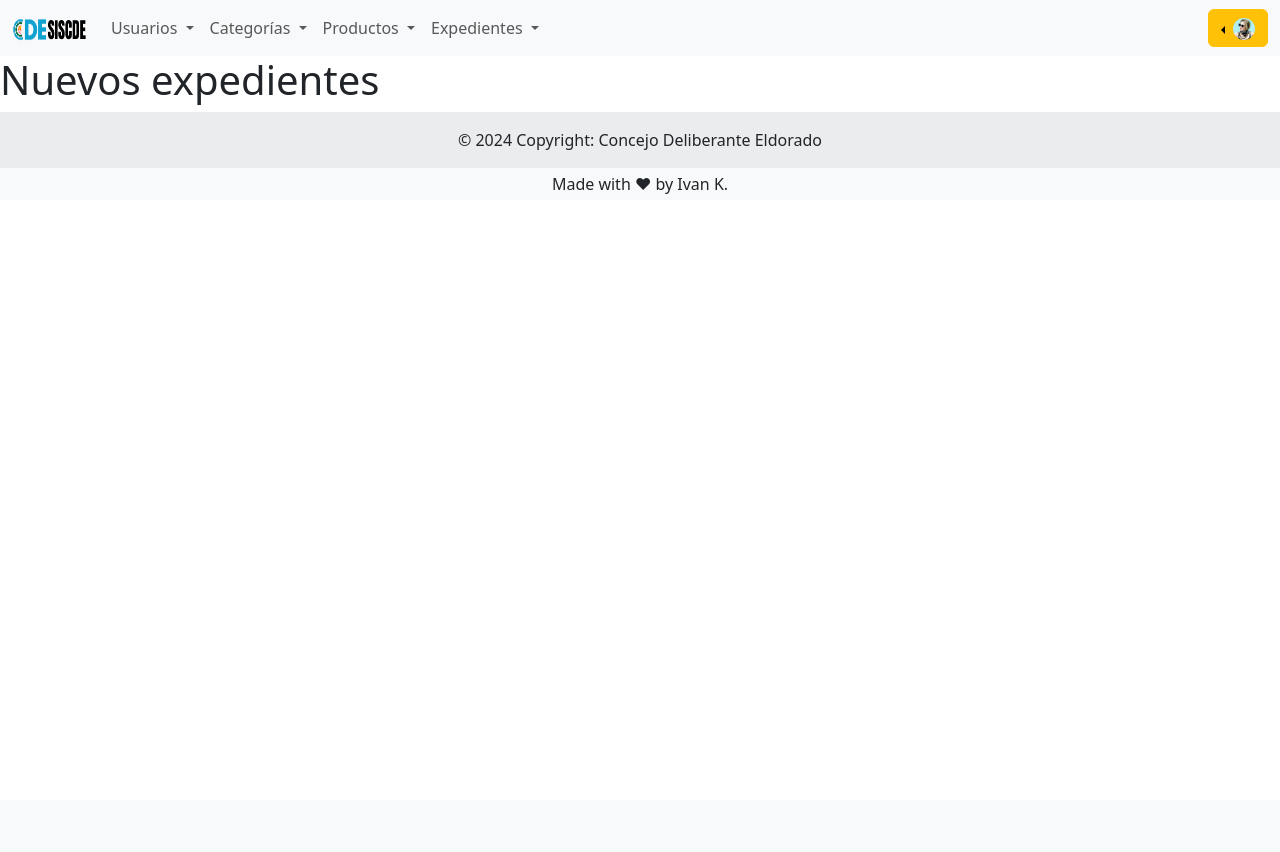
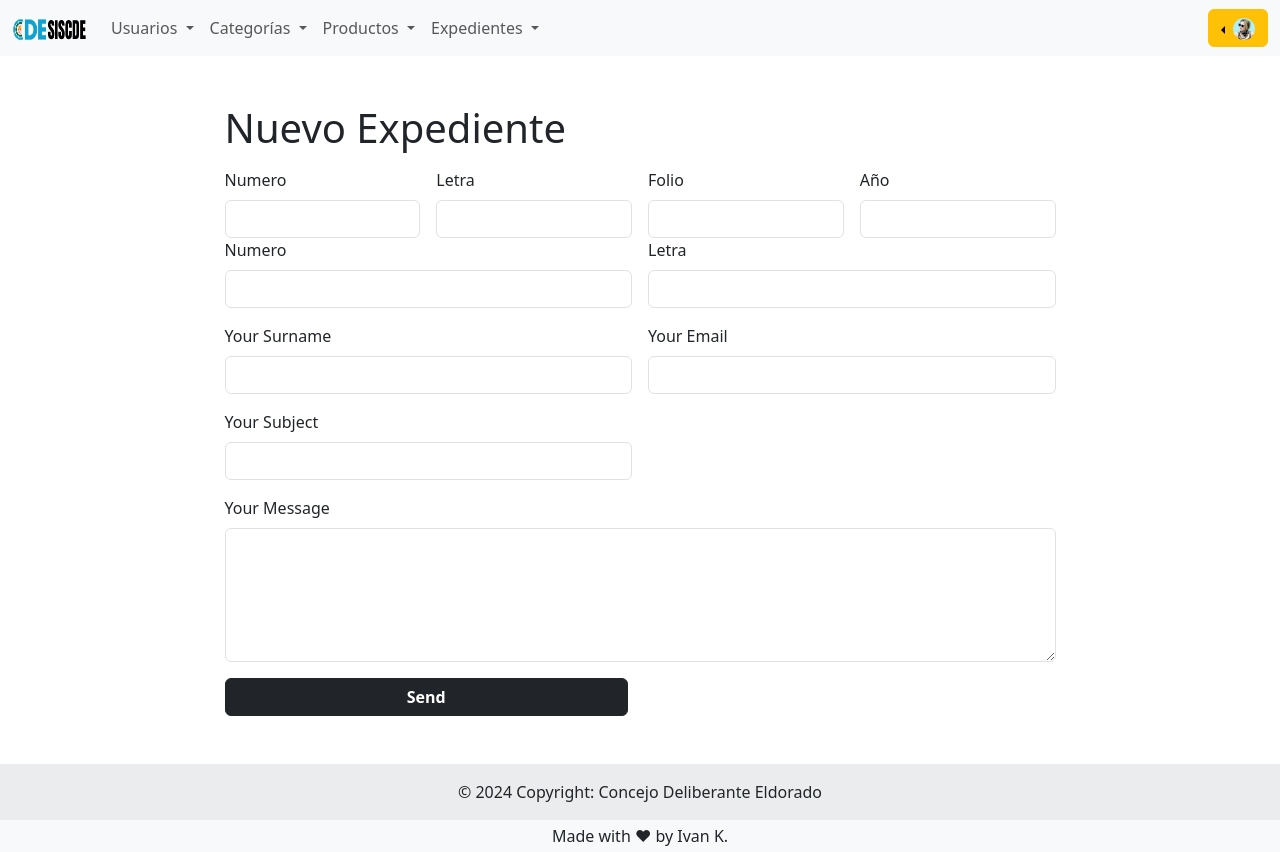
Before and after one commit to ivankorner/siscde, a PHP site: page /index.php?vista=expediente_nuevo in a window 1280 px wide. Before the commit the page ends 194 px from the top, so only its background shows below. Run offline with PHP 8.4, Linux system fonts and the light colour scheme; data that the repository does not hold is empty.

Commit message:
Subiendo actualizaciones en formulario de Expedientes

```diff
--- a/css/estilos.css
+++ b/css/estilos.css
@@ -37,8 +37,6 @@ a {
     border-bottom-right-radius: .3rem;
     }
     }
-
-
 
     /*Error 404 */
 
@@ -127,3 +125,6 @@ a {
 
 
       }
+      .ui-datepicker-calendar {
+        display: none;
+        }
--- a/inc/script.php
+++ b/inc/script.php
@@ -24,3 +24,4 @@
 </script>
 
 <script src="../js/ajax.js"></script>
+<script src="../js/datepicker.js"></script>
--- /dev/null
+++ b/js/datepicker.js
@@ -0,0 +1,4 @@
+$('.date-own').datepicker({
+    minViewMode: 2,
+    format: 'yyyy'
+  });
--- a/vistas/expediente_nuevo.php
+++ b/vistas/expediente_nuevo.php
@@ -1 +1,64 @@
-<h1>Nuevos expedientes</h1>
+
+<div class="container my-5">
+    <div class="row justify-content-center">
+        <div class="col-lg-9">
+            <h1 class="mb-3">Nuevo Expediente</h1>
+
+            <form>
+
+                <div class="row g-3">
+                    <div class="col"><label for="numexpte" class="form-label">Numero</label>
+                        <input type="number" class="form-control" id="numexpte" name="numexpte" required>
+                    </div>
+                    <div class="col"><label for="letraexpte"  class="form-label">Letra</label>
+                        <input type="text" class="form-control text-uppercase" id="letraexpte" name="letraexpteß" required>
+                    </div>
+                    <div class="col"><label for="folioexpte" class="form-label">Folio</label>
+                        <input type="number" class="form-control" id="folioexpte" name="folioexpte" required>
+                    </div>
+                    <div class="col"><label for="anioexpte" class="form-label">Año</label>
+                        <input type="date-own form-control" class="form-control" id="anioexpte" name="anioexpte" required>
+                    </div>
+                </div>
+                <div class="row g-3">
+
+
+
+
+                    <div class="col-md-6">
+                        <label for="your-name" class="form-label">Numero</label>
+                        <input type="text" class="form-control" id="your-name" name="your-name" required>
+
+                    </div>
+                    <div class="col-md-6">
+                        <label for="your-name" class="form-label">Letra</label>
+                        <input type="text" class="form-control" id="your-name" name="your-name" required>
+                    </div>
+                    <div class="col-md-6">
+                        <label for="your-surname" class="form-label">Your Surname</label>
+                        <input type="text" class="form-control" id="your-surname" name="your-surname" required>
+                    </div>
+                    <div class="col-md-6">
+                        <label for="your-email" class="form-label">Your Email</label>
+                        <input type="email" class="form-control" id="your-email" name="your-email" required>
+                    </div>
+                    <div class="col-md-6">
+                        <label for="your-subject" class="form-label">Your Subject</label>
+                        <input type="text" class="form-control" id="your-subject" name="your-subject">
+                    </div>
+                    <div class="col-12">
+                        <label for="your-message" class="form-label">Your Message</label>
+                        <textarea class="form-control" id="your-message" name="your-message" rows="5" required></textarea>
+                    </div>
+                    <div class="col-12">
+                        <div class="row">
+                            <div class="col-md-6">
+                                <button data-res="<?php echo $sum; ?>" type="submit" class="btn btn-dark w-100 fw-bold">Send</button>
+                            </div>
+                        </div>
+                    </div>
+                </div>
+            </form>
+        </div>
+    </div>
+</div>
```
